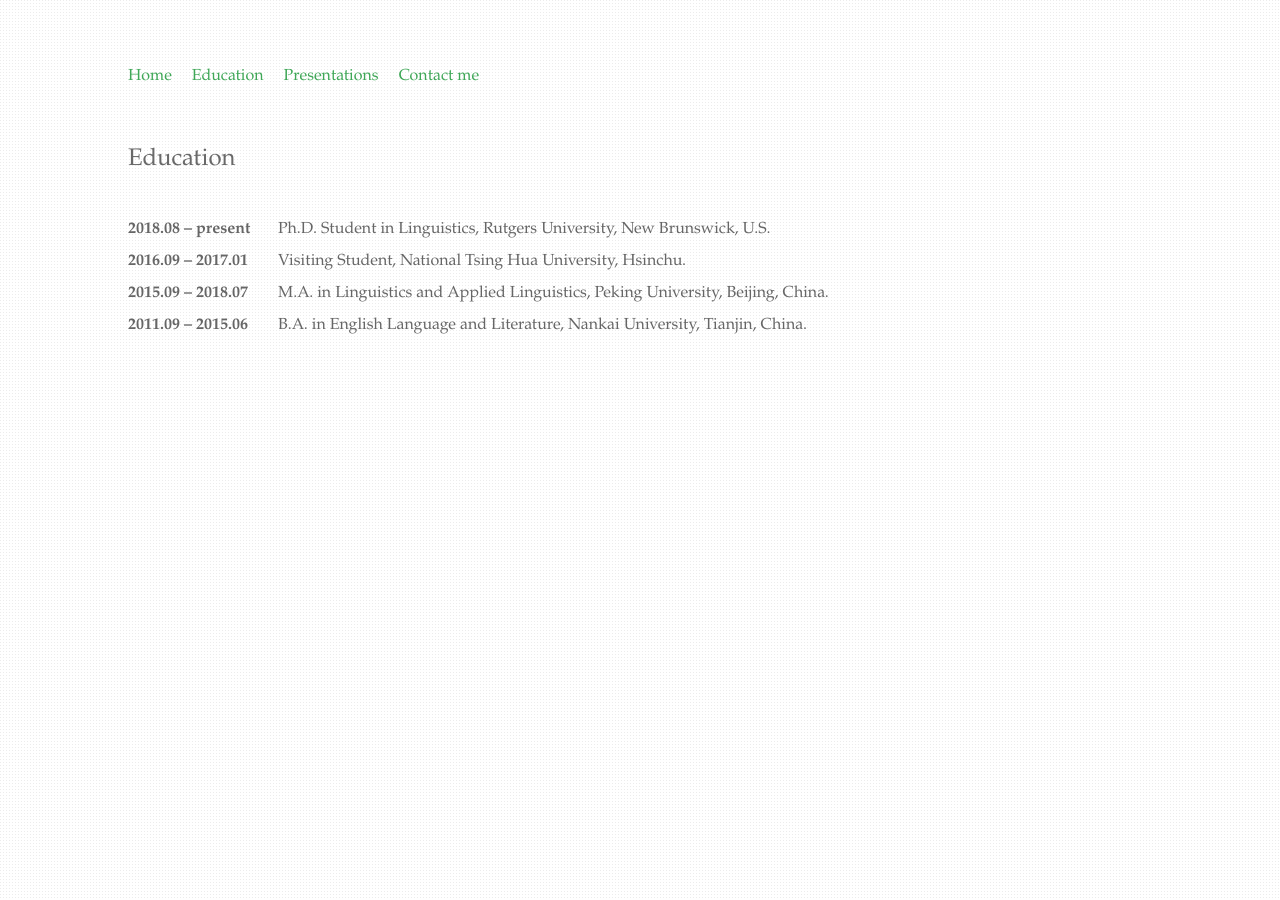
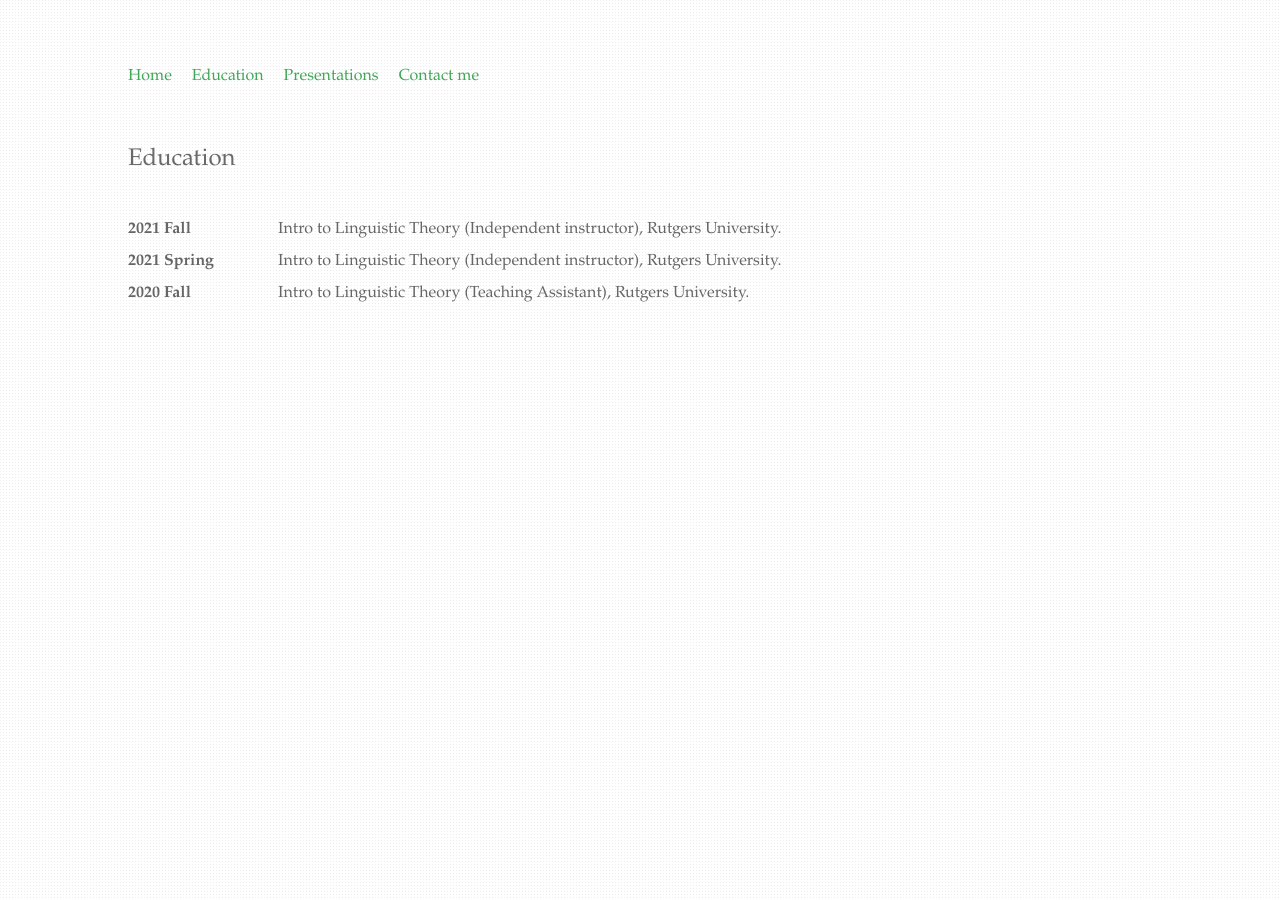
Before and after one commit to chaoyichen71/chaoyichen71.github.io, a Jekyll site: the page built from Teaching/index.html, in a window 1280 px wide. Built offline with Jekyll 4.4.1, drawn with Linux system fonts in a browser that asks for light colours.

Commit message:
Update index.html

```diff
--- a/Teaching/index.html
+++ b/Teaching/index.html
@@ -11,16 +11,14 @@
 <head></head>
     <body>
       <div class="blue">
-	<b>2018.08&nbsp–&nbsppresent</b><br>
-	<b>2016.09&nbsp–&nbsp2017.01</b><br>
-	<b>2015.09&nbsp–&nbsp2018.07</b><br>
-	<b>2011.09&nbsp–&nbsp2015.06</b><br>
+	<b>2021 Fall</b><br>
+	<b>2021 Spring</b><br>
+	<b>2020 Fall</b><br>
 	</div>
       <div class="red">
-        Ph.D. Student in Linguistics, Rutgers University, New Brunswick, U.S.<br>
-	Visiting Student, National Tsing Hua University, Hsinchu.<br>
-        M.A. in Linguistics and Applied Linguistics, Peking University, Beijing, China.<br>
-        B.A. in English Language and Literature, Nankai University, Tianjin, China.<br>
+        Intro to Linguistic Theory (Independent instructor), Rutgers University.<br>
+	Intro to Linguistic Theory (Independent instructor), Rutgers University.<br>
+        Intro to Linguistic Theory (Teaching Assistant), Rutgers University.<br>
 	</div>
  <body>
 
```
